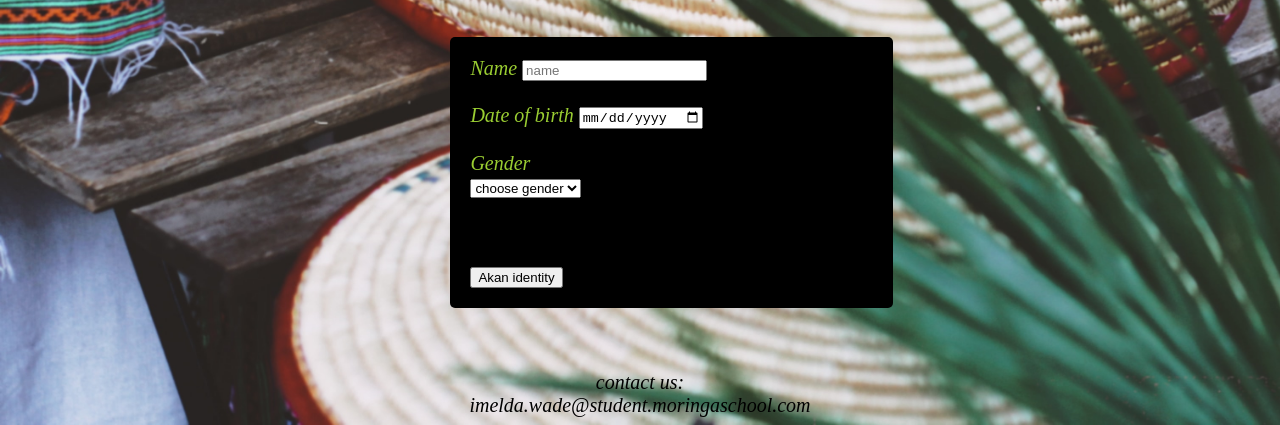
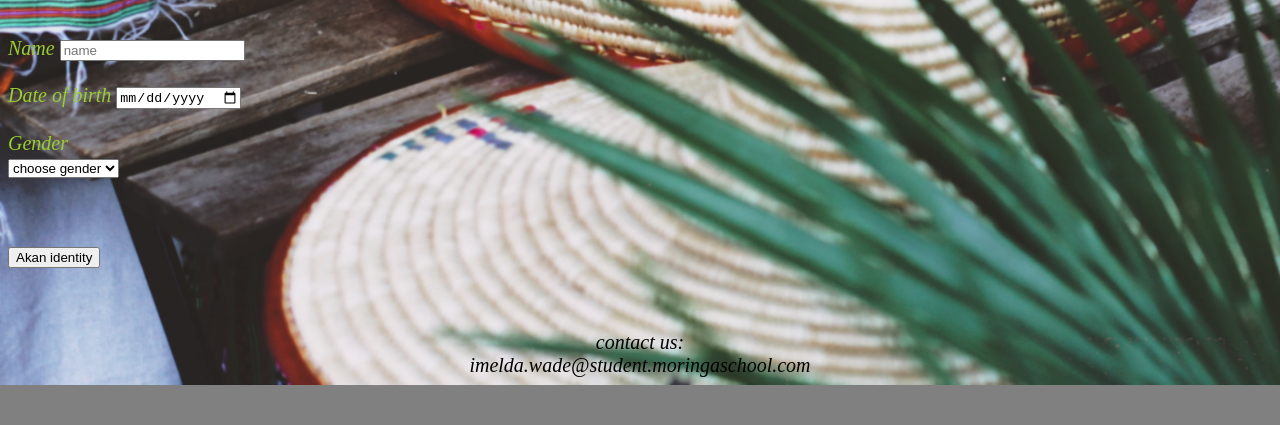
Before and after one commit to imeldawade/Akan-Names, a plain HTML site: page index.html in a window 1280 px wide. Shown: the part 775-1200 px from the top of the page. After the commit the page ends 1160 px from the top, so only its background shows below. Drawn offline with Linux system fonts and the light colour scheme.

Commit message:
deleted details in index.css

```diff
--- a/index.css
+++ b/index.css
@@ -55,7 +55,7 @@ h1{
     font-style: oblique;
 
 }
-.Details{
+/* .Details{
     text-align: center;
     border-radius: 5px;
     background-color: black;
@@ -63,7 +63,7 @@ h1{
     text-align: left;
     padding: 20px;
     margin-right: 30%;
-}
+} */
 h3{
     text-align: center;
     font-style: italic;
```
